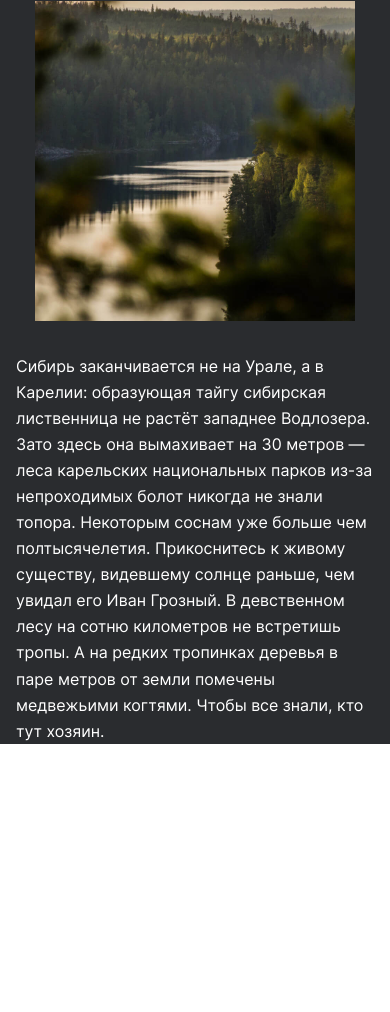
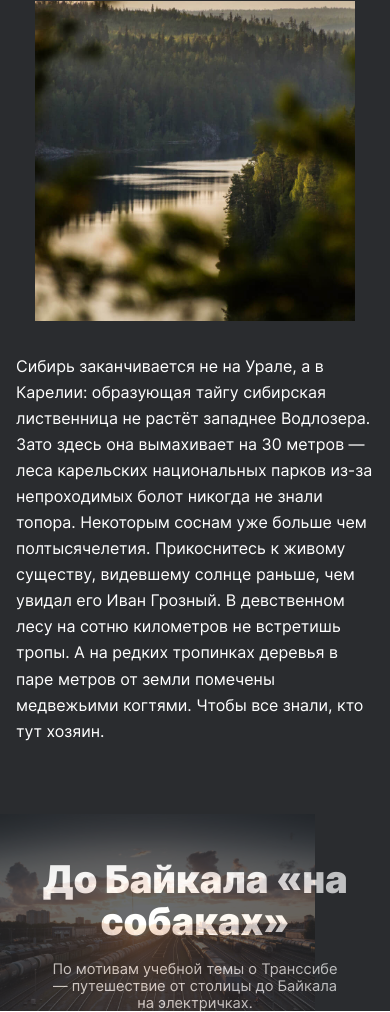
Before and after one commit to marcell88/russian-travel, a plain HTML site: page index.html in a window 390 px wide. Shown: the part 8660-9672 px from the top of the page. Before the commit the page ends 9404 px from the top, so only its background shows below. Drawn offline with nearby package versions, Linux system fonts and the light colour scheme.

Commit message:
Places added and checked

```diff
--- a/blocks/toBaikal/__link/toBaikal__link.css
+++ b/blocks/cover/__link/cover__link.css
@@ -1,4 +1,4 @@
-.toBaikal__link {
+.cover__link {
     text-decoration: none;
     display: block;
     width: 100%;
--- a/blocks/toBaikal/__cover/toBaikal__cover.css
+++ b/blocks/cover/__overlay/cover__overlay.css
@@ -1,4 +1,4 @@
-.toBaikal__cover {
+.cover__overlay {
     width: 100%;
     height: 100%;
     background-color: #2A2C2F;
@@ -10,6 +10,6 @@
     align-items: center;
 }
 
-.toBaikal__cover:hover {
+.cover__overlay:hover {
     opacity: 0.8;
 }
--- a/blocks/toBaikal/__subtitle/toBaikal__subtitle.css
+++ b/blocks/cover/__subtitle/cover__subtitle.css
@@ -1,4 +1,4 @@
-.toBaikal__subtitle {
+.cover__subtitle {
     text-decoration: none;
     color: white;
     margin:0;
@@ -13,7 +13,7 @@
 
 
 @media screen and (max-width: 768px) {
-    .toBaikal__subtitle {
+    .cover__subtitle {
         font-size: calc(14px + (100vw - 320px) * (18 - 14) / (768 - 320));
         line-height: calc(16px + (100vw - 320px) * (22 - 16) / (768 - 320));
         width: calc(288px + (100vw - 320px) * (360 - 288) / (768 - 320));
@@ -22,7 +22,7 @@
 }
 
 @media screen and (max-width: 320px) {
-    .toBaikal__subtitle {
+    .cover__subtitle {
         font-size: 14px;
         line-height: 16px;
         width: 288px;
--- a/blocks/toBaikal/__title/toBaikal__title.css
+++ b/blocks/cover/__title/cover__title.css
@@ -1,4 +1,4 @@
-.toBaikal__title {
+.cover__title {
     text-decoration: none;
     color: white;
     margin:0;
@@ -12,19 +12,19 @@
 }
 
 @media screen and (max-width: 1280px) {
-    .toBaikal__title {
+    .cover__title {
         padding-top: calc(195px + (100vw - 1024px) * (245 - 195) / (1280 - 1024));
     }
 }
 
 @media screen and (max-width: 1024px) {
-    .toBaikal__title {
+    .cover__title {
         padding-top: calc(115px + (100vw - 768px) * (195 - 115) / (1024 - 768));
     }
 }
 
 @media screen and (max-width: 768px) {
-    .toBaikal__title {
+    .cover__title {
         font-size: calc(32px + (100vw - 320px) * (72 - 32) / (768 - 320));
         line-height: calc(35px + (100vw - 320px) * (76 - 35) / (768 - 320));
         width: calc(288px + (100vw - 320px) * (560 - 288) / (768 - 320));
@@ -33,7 +33,7 @@
 }
 
 @media screen and (max-width: 320px) {
-    .toBaikal__title {
+    .cover__title {
         font-size: 32px;
         line-height: 35px;
         width: 288px;
--- a/blocks/toBaikal/toBaikal.css
+++ b/blocks/cover/cover.css
@@ -1,4 +1,4 @@
-.toBaikal {
+.cover {
     padding-top: 92px;
     width: 1184px;
     height: 740px;
@@ -11,7 +11,7 @@
 /* 1280px -> 1024px: width 1184px -> 1024px */
 /* 1280px -> 1024px: height 740px -> 640px */
 @media screen and (max-width: 1280px) {
-    .toBaikal {
+    .cover {
         width: calc(1024px + (100% - 1024px) * (1184 - 1024) / (1280 - 1024));
         height: calc(640px + (100% - 1024px) * (740 - 640) / (1280 - 1024));
     }
@@ -21,7 +21,7 @@
 /* 1024px -> 768px: padding 92px -> 90px */
 /* 1024px -> 768px: height 640px -> 480px */
 @media screen and (max-width: 1024px) {
-    .toBaikal {
+    .cover {
         padding-top: calc(90px + (100% - 768px) * (92 - 90) / (1024 - 768));
         width: 100%;
         height: calc(480px + (100% - 768px) * (640 - 480) / (1024 - 768));
@@ -31,7 +31,7 @@
 /* 768px -> 320px: padding 90px -> 66px */
 /* 768px -> 320px: height 480px -> 200px */
 @media screen and (max-width: 768px) {
-    .toBaikal {
+    .cover {
         padding-top: calc(66px + (100% - 320px) * (90 - 66) / (768 - 320));
         height: calc(200px + (100% - 320px) * (480 - 200) / (768 - 320));
     }
@@ -39,7 +39,7 @@
 
 /* 700px-: padding 66px */
 @media screen and (max-width: 320px) {
-    .toBaikal {
+    .cover {
         padding-top: 66px;
         height: 288px;
     }
--- a/index.html
+++ b/index.html
@@ -147,17 +147,15 @@
                 </div>
             </section>
 
-        <!--
-            <section class="toBaikal">
-                <a class="toBaikal__link" href="https://stampsy.com/na-elektrichkakh-do-baikala" target="_blank">
-                    <div class="toBaikal__cover">
-                        <h2 class="toBaikal__title">До Байкала «на собаках»</h2>
-                        <p class="toBaikal__subtitle">По мотивам учебной темы о Транссибе — путешествие от столицы до Байкала на электричках.</p>
+            <!--До Байкала на собаках-->
+            <section class="cover">
+                <a class="cover__link" href="https://stampsy.com/na-elektrichkakh-do-baikala" target="_blank">
+                    <div class="cover__overlay">
+                        <h2 class="cover__title">До Байкала «на собаках»</h2>
+                        <p class="cover__subtitle">По мотивам учебной темы о Транссибе — путешествие от столицы до Байкала на электричках.</p>
                     </div>
                 </a>
             </section>
-        -->
-
 
         </div>
     </body>
--- a/pages/index.css
+++ b/pages/index.css
@@ -46,8 +46,8 @@
 @import url(../blocks/places/__text/places__text.css);
 
 /* До Байкала на собаках */
-@import url(../blocks/toBaikal/toBaikal.css);
-@import url(../blocks/toBaikal/__cover/toBaikal__cover.css);
-@import url(../blocks/toBaikal/__title/toBaikal__title.css);
-@import url(../blocks/toBaikal/__subtitle/toBaikal__subtitle.css);
-@import url(../blocks/toBaikal/__link/toBaikal__link.css);
+@import url(../blocks/cover/cover.css);
+@import url(../blocks/cover/__link/cover__link.css);
+@import url(../blocks/cover/__overlay/cover__overlay.css);
+@import url(../blocks/cover/__subtitle/cover__subtitle.css);
+@import url(../blocks/cover/__title/cover__title.css);
```
